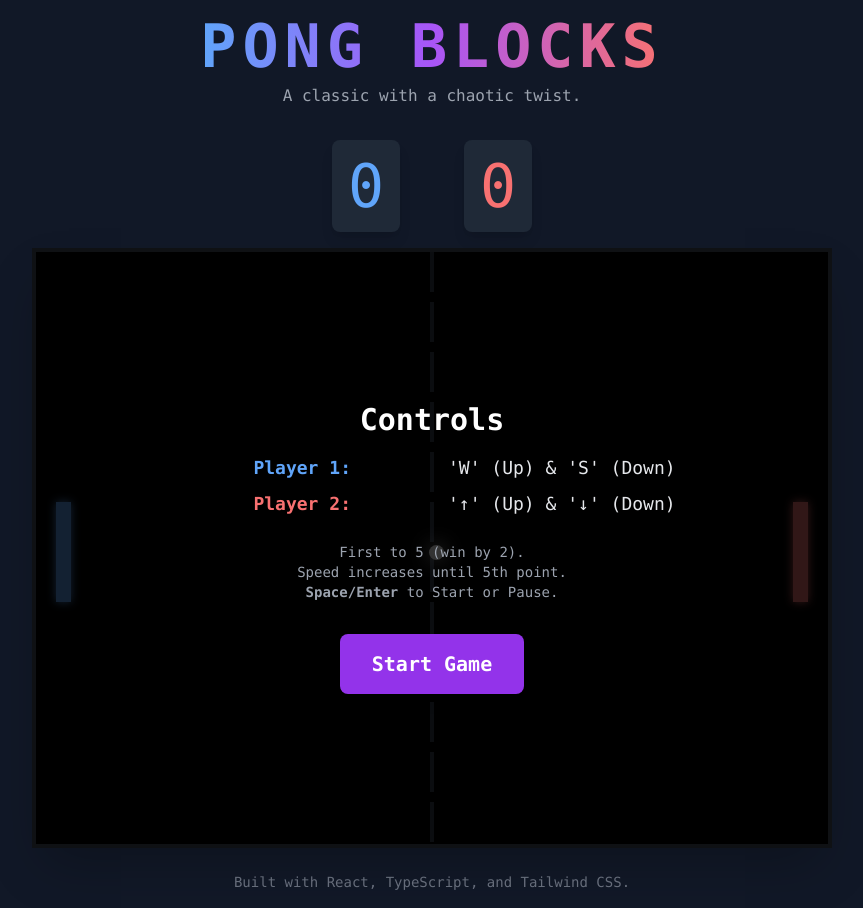
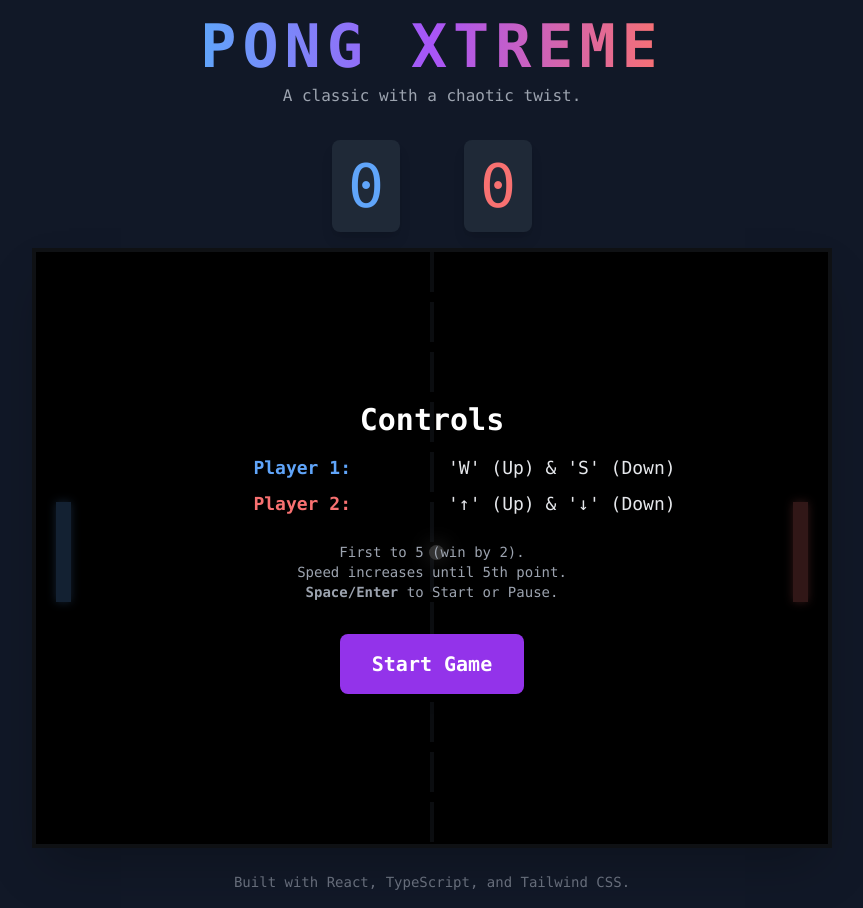
Before and after one commit to elarayax/pong-xtreme, a React (Vite) app: page / in a window 1280 px wide. Shown: the whole page, without its empty margins (208-1071 px from the left). Built offline with nearby package versions, Linux system fonts and the light colour scheme.

Commit message:
feat: Update title and app name to Pong Xtreme
Updates the application's title in `index.html` and the main heading in `App.tsx` to reflect the new name "Pong Xtreme". This change aligns the user-facing title with the project's intended branding.

```diff
--- a/App.tsx
+++ b/App.tsx
@@ -11,7 +11,7 @@ const App: React.FC = () => {
     <div className="min-h-screen bg-gray-900 text-white flex flex-col items-center justify-center p-4 font-mono">
       <header className="text-center mb-4">
         <h1 className="text-4xl md:text-6xl font-bold tracking-widest text-transparent bg-clip-text bg-gradient-to-r from-blue-400 via-purple-500 to-red-400">
-          PONG BLOCKS
+          PONG XTREME
         </h1>
         <p className="text-gray-400 mt-2">A classic with a chaotic twist.</p>
       </header>
--- a/index.html
+++ b/index.html
@@ -1,9 +1,10 @@
+
 <!DOCTYPE html>
 <html lang="en">
   <head>
     <meta charset="UTF-8" />
     <meta name="viewport" content="width=device-width, initial-scale=1.0" />
-    <title>React Pong with a Twist</title>
+    <title>Pong Xtreme</title>
     <script src="https://cdn.tailwindcss.com"></script>
     <link rel="preconnect" href="https://fonts.googleapis.com">
     <link rel="preconnect" href="https://fonts.gstatic.com" crossorigin>
```
